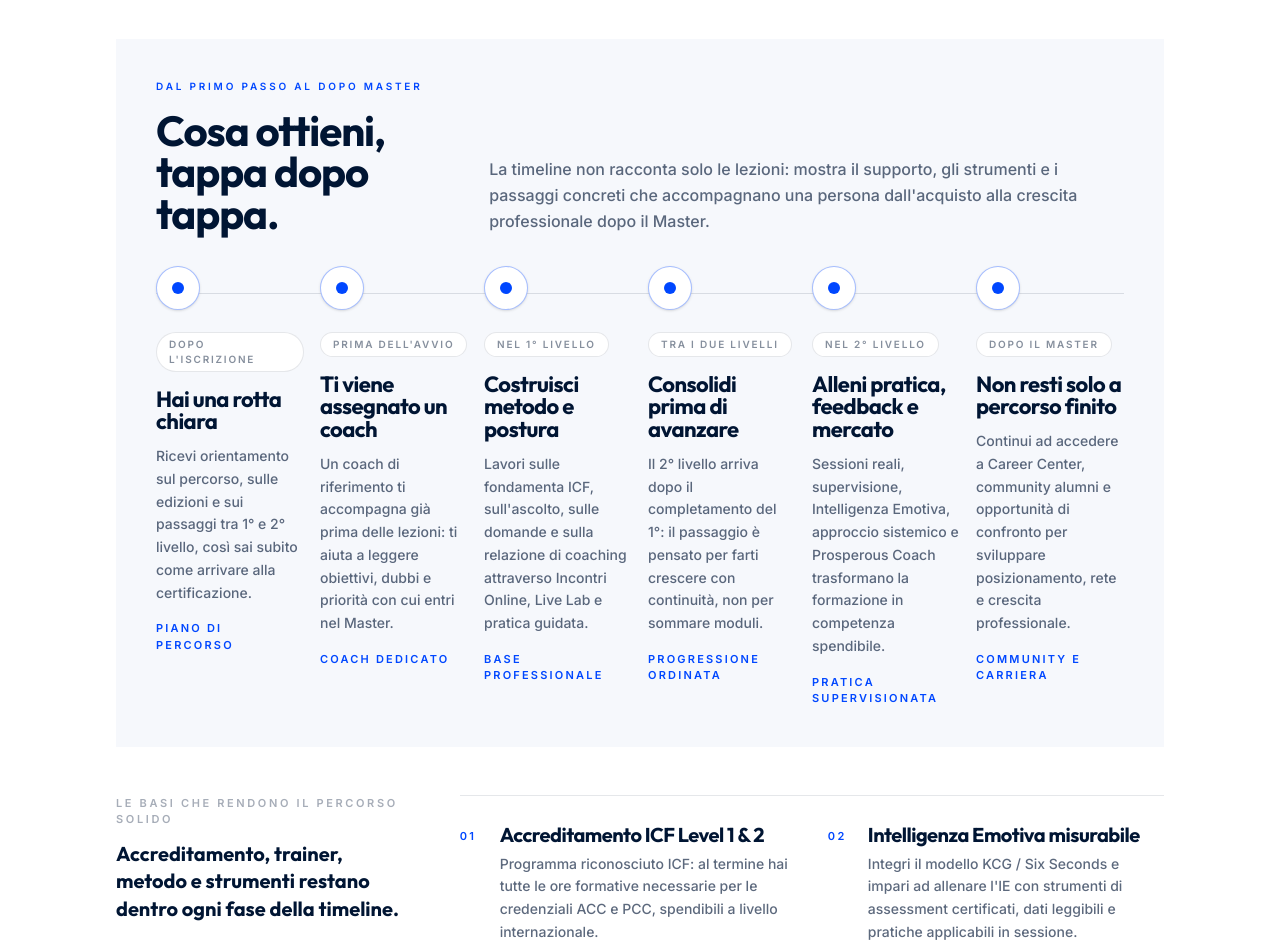
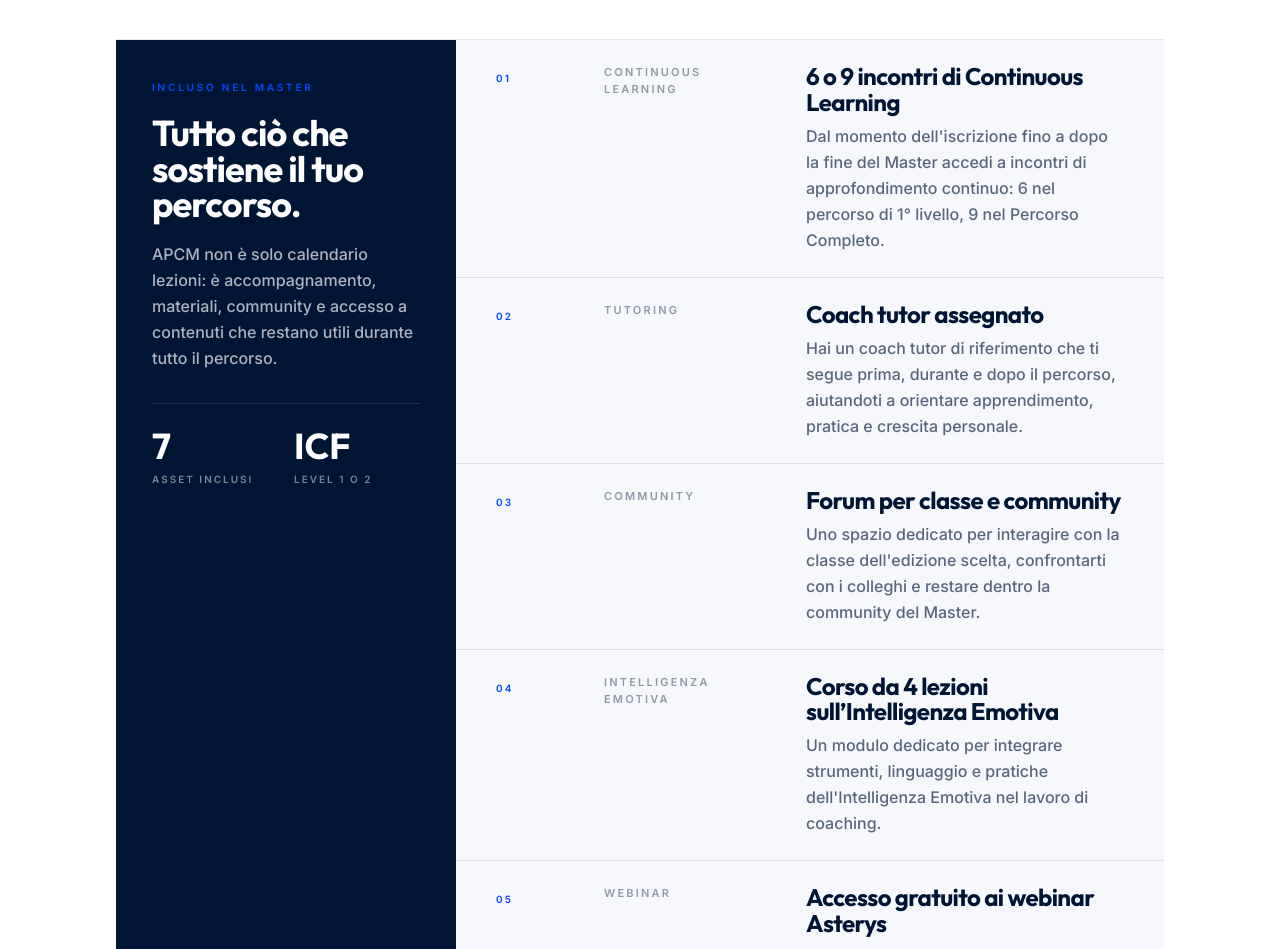
Before and after one commit to danielecolasanti22-wq/asterys-lab---scuola-di-coaching-icf, a React (Vite) app: page /corsi/apcm in a window 1280 px wide. Shown: the part 2060-3009 px from the top of the page. Built offline with nearby package versions, Linux system fonts and the light colour scheme.

Commit message:
Update CourseDetail.tsx

```diff
--- a/src/pages/CourseDetail.tsx
+++ b/src/pages/CourseDetail.tsx
@@ -595,122 +595,104 @@ export default function CourseDetail() {
               </div>
 
               {(() => {
-                const bullets = course.whyChoose!.bullets;
-                const journeySteps = [
+                const includedValue = [
                   {
-                    moment: "Dopo l'iscrizione",
-                    title: 'Hai una rotta chiara',
-                    text: 'Ricevi orientamento sul percorso, sulle edizioni e sui passaggi tra 1° e 2° livello, così sai subito come arrivare alla certificazione.',
-                    result: 'Piano di percorso',
+                    label: 'Continuous Learning',
+                    title: '6 o 9 incontri di Continuous Learning',
+                    text: "Dal momento dell'iscrizione fino a dopo la fine del Master accedi a incontri di approfondimento continuo: 6 nel percorso di 1° livello, 9 nel Percorso Completo.",
                   },
                   {
-                    moment: "Prima dell'avvio",
-                    title: 'Ti viene assegnato un coach',
-                    text: "Un coach di riferimento ti accompagna già prima delle lezioni: ti aiuta a leggere obiettivi, dubbi e priorità con cui entri nel Master.",
-                    result: 'Coach dedicato',
+                    label: 'Tutoring',
+                    title: 'Coach tutor assegnato',
+                    text: 'Hai un coach tutor di riferimento che ti segue prima, durante e dopo il percorso, aiutandoti a orientare apprendimento, pratica e crescita personale.',
                   },
                   {
-                    moment: 'Nel 1° livello',
-                    title: 'Costruisci metodo e postura',
-                    text: "Lavori sulle fondamenta ICF, sull'ascolto, sulle domande e sulla relazione di coaching attraverso Incontri Online, Live Lab e pratica guidata.",
-                    result: 'Base professionale',
+                    label: 'Community',
+                    title: 'Forum per classe e community',
+                    text: "Uno spazio dedicato per interagire con la classe dell'edizione scelta, confrontarti con i colleghi e restare dentro la community del Master.",
                   },
                   {
-                    moment: 'Tra i due livelli',
-                    title: 'Consolidi prima di avanzare',
-                    text: 'Il 2° livello arriva dopo il completamento del 1°: il passaggio è pensato per farti crescere con continuità, non per sommare moduli.',
-                    result: 'Progressione ordinata',
+                    label: 'Intelligenza Emotiva',
+                    title: 'Corso da 4 lezioni sull’Intelligenza Emotiva',
+                    text: "Un modulo dedicato per integrare strumenti, linguaggio e pratiche dell'Intelligenza Emotiva nel lavoro di coaching.",
                   },
                   {
-                    moment: 'Nel 2° livello',
-                    title: 'Alleni pratica, feedback e mercato',
-                    text: 'Sessioni reali, supervisione, Intelligenza Emotiva, approccio sistemico e Prosperous Coach trasformano la formazione in competenza spendibile.',
-                    result: 'Pratica supervisionata',
+                    label: 'Webinar',
+                    title: 'Accesso gratuito ai webinar Asterys',
+                    text: 'Puoi partecipare gratuitamente ai nostri webinar per continuare ad approfondire temi, strumenti e applicazioni professionali del coaching.',
                   },
                   {
-                    moment: 'Dopo il Master',
-                    title: 'Non resti solo a percorso finito',
-                    text: 'Continui ad accedere a Career Center, community alumni e opportunità di confronto per sviluppare posizionamento, rete e crescita professionale.',
-                    result: 'Community e carriera',
+                    label: 'ICF',
+                    title: 'Accreditamento ICF Level 1 o Level 2',
+                    text: "In base al percorso scelto, ottieni una formazione accreditata ICF di 1° o 2° livello e le ore formative utili per accedere alle credenziali ACC o PCC.",
+                  },
+                  {
+                    label: 'Piattaforma',
+                    title: 'Piattaforma virtuale con risorse e link',
+                    text: 'Hai accesso a un ambiente online con materiali, risorse operative e link alle lezioni, così tutto ciò che serve resta ordinato e raggiungibile.',
                   },
                 ];
-                const proofItems = [
-                  bullets[0],
-                  bullets[2],
-                  bullets[3],
-                  bullets[4],
-                ].filter(Boolean);
 
                 return (
-                  <>
-                    <div className="relative overflow-hidden bg-[#F6F8FC] px-5 py-7 sm:px-8 sm:py-9 lg:px-10 lg:py-10">
-                      <div className="mb-8 grid lg:grid-cols-[0.62fr_1.38fr] gap-5 lg:gap-12 items-end">
-                        <div>
-                          <p className="text-[10px] font-black uppercase tracking-[0.28em] text-brand-accent mb-4">
-                            Dal primo passo al dopo Master
-                          </p>
-                          <h3 className="font-display text-3xl sm:text-4xl lg:text-[42px] leading-[0.98] font-black tracking-tight text-brand-navy">
-                            Cosa ottieni, tappa dopo tappa.
-                          </h3>
+                  <div className="border-y border-brand-navy/10">
+                    <div className="grid lg:grid-cols-[340px_1fr]">
+                      <div className="bg-brand-navy px-6 py-8 text-white sm:px-8 lg:px-9 lg:py-10">
+                        <p className="text-[10px] font-black uppercase tracking-[0.28em] text-brand-accent mb-5">
+                          Incluso nel Master
+                        </p>
+                        <h3 className="font-display text-3xl sm:text-4xl leading-[0.98] font-black tracking-tight mb-5">
+                          Tutto ciò che sostiene il tuo percorso.
+                        </h3>
+                        <p className="text-sm sm:text-base leading-relaxed text-white/68 font-medium mb-8">
+                          APCM non è solo calendario lezioni: è accompagnamento, materiali, community e accesso a contenuti che restano utili durante tutto il percorso.
+                        </p>
+                        <div className="grid grid-cols-2 gap-4 border-t border-white/12 pt-6">
+                          <div>
+                            <p className="font-display text-4xl font-black leading-none">7</p>
+                            <p className="mt-2 text-[10px] font-black uppercase tracking-[0.2em] text-white/48">
+                              asset inclusi
+                            </p>
+                          </div>
+                          <div>
+                            <p className="font-display text-4xl font-black leading-none">ICF</p>
+                            <p className="mt-2 text-[10px] font-black uppercase tracking-[0.2em] text-white/48">
+                              Level 1 o 2
+                            </p>
+                          </div>
                         </div>
-                        <p className="text-sm sm:text-base leading-relaxed text-brand-navy/64 font-medium max-w-2xl lg:ml-auto">
-                          La timeline non racconta solo le lezioni: mostra il supporto, gli strumenti e i passaggi concreti che accompagnano una persona dall'acquisto alla crescita professionale dopo il Master.
-                        </p>
                       </div>
 
-                      <div className="relative">
-                        <div className="absolute left-[21px] top-4 bottom-4 w-px bg-brand-navy/12 lg:left-0 lg:right-0 lg:top-[27px] lg:bottom-auto lg:h-px lg:w-full" />
-                        <div className="grid lg:grid-cols-6 gap-7 lg:gap-4">
-                          {journeySteps.map((step, index) => (
-                            <article key={step.moment} className="relative pl-14 lg:pl-0 lg:pt-16">
-                              <div className="absolute left-0 top-0 z-10 flex h-11 w-11 items-center justify-center rounded-full border border-brand-accent/35 bg-white shadow-sm lg:left-0 lg:top-0">
-                                <span className="flex h-3 w-3 rounded-full bg-brand-accent" />
+                      <div className="bg-[#F6F8FC]">
+                        <div className="divide-y divide-brand-navy/10">
+                          {includedValue.map((item, index) => (
+                            <article
+                              key={item.title}
+                              className="grid gap-4 px-5 py-6 sm:grid-cols-[92px_1fr] sm:px-8 lg:px-10"
+                            >
+                              <div>
+                                <span className="text-[10px] font-black uppercase tracking-[0.22em] text-brand-accent">
+                                  {String(index + 1).padStart(2, '0')}
+                                </span>
                               </div>
-                              <div className="mb-4 inline-flex items-center rounded-full border border-brand-navy/10 bg-white px-3 py-1 text-[10px] font-black uppercase tracking-[0.18em] text-brand-navy/48">
-                                {step.moment}
+                              <div className="grid gap-3 lg:grid-cols-[170px_1fr] lg:gap-8">
+                                <p className="text-[11px] font-black uppercase tracking-[0.2em] text-brand-navy/42">
+                                  {item.label}
+                                </p>
+                                <div>
+                                  <h3 className="font-display text-xl sm:text-2xl font-black tracking-tight leading-[1.05] text-brand-navy mb-2">
+                                    {item.title}
+                                  </h3>
+                                  <p className="text-sm sm:text-base leading-relaxed text-brand-navy/64 font-medium">
+                                    {item.text}
+                                  </p>
+                                </div>
                               </div>
-                              <h4 className="font-display text-xl lg:text-[22px] font-black tracking-tight leading-[1.03] text-brand-navy mb-3">
-                                {step.title}
-                              </h4>
-                              <p className="text-sm leading-relaxed text-brand-navy/64 font-medium mb-4">
-                                {step.text}
-                              </p>
-                              <p className="text-[11px] font-black uppercase tracking-[0.2em] text-brand-accent">
-                                {step.result}
-                              </p>
                             </article>
                           ))}
                         </div>
                       </div>
                     </div>
-
-                    <div className="mt-9 lg:mt-12 grid lg:grid-cols-[0.58fr_1.42fr] gap-8 lg:gap-14">
-                      <div>
-                        <p className="text-[11px] font-black uppercase tracking-[0.24em] text-brand-navy/35 mb-3">
-                          Le basi che rendono il percorso solido
-                        </p>
-                        <p className="text-lg sm:text-xl leading-snug font-display font-black text-brand-navy">
-                          Accreditamento, trainer, metodo e strumenti restano dentro ogni fase della timeline.
-                        </p>
-                      </div>
-
-                      <div className="grid sm:grid-cols-2 gap-x-8 gap-y-7 border-t border-brand-navy/10 pt-7">
-                        {proofItems.map((b, i) => (
-                          <article key={b.title} className="relative pl-10">
-                            <span className="absolute left-0 top-1 text-[11px] font-black uppercase tracking-[0.22em] text-brand-accent">
-                              {String(i + 1).padStart(2, '0')}
-                            </span>
-                            <h3 className="font-display text-lg sm:text-xl font-black tracking-tight leading-[1.05] text-brand-navy mb-2">
-                              {b.title}
-                            </h3>
-                            <p className="text-sm leading-relaxed text-brand-navy/64 font-medium">
-                              {b.desc}
-                            </p>
-                          </article>
-                        ))}
-                      </div>
-                    </div>
-                  </>
+                  </div>
                 );
               })()}
             </div>
```
